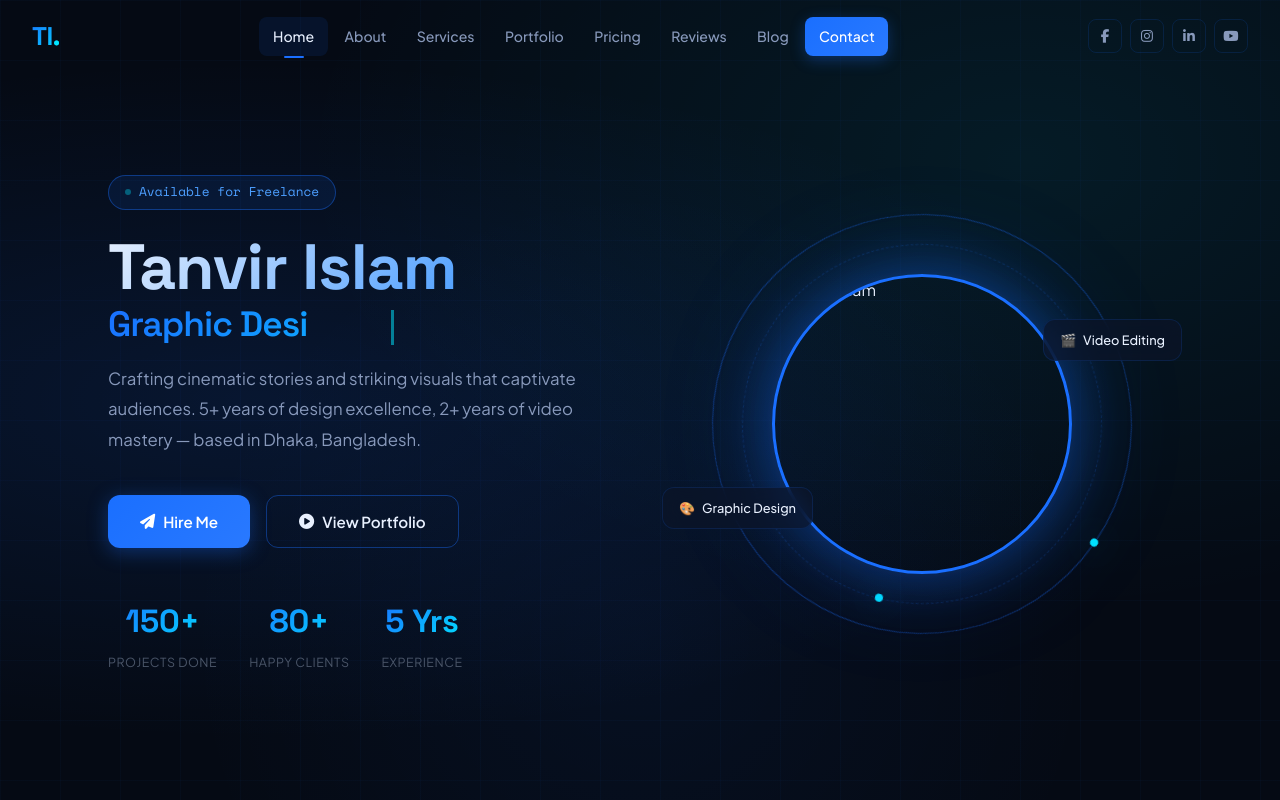
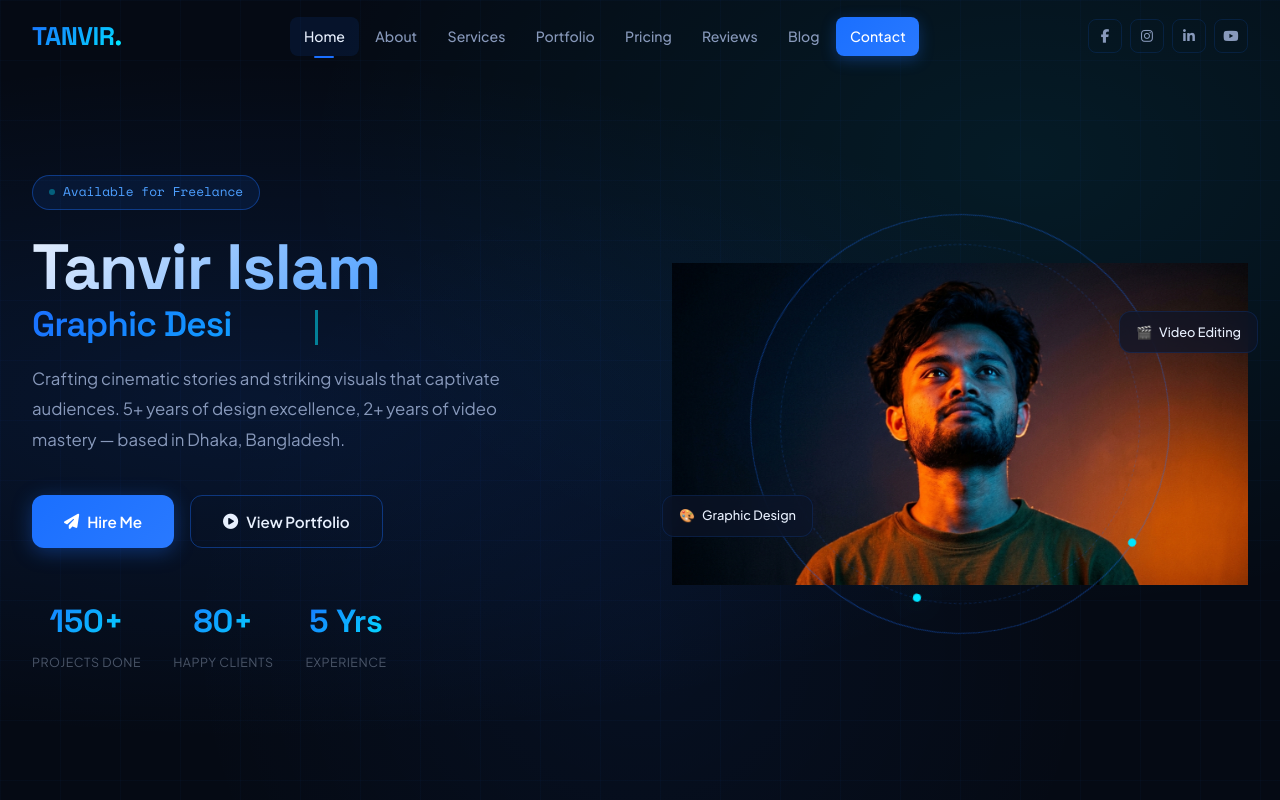
Before and after one commit to gt-tanvirislam/tanvirislam, a plain HTML site: page index.html in a window 1280 px wide. Shown: the top 800 px of the page. Drawn offline with nearby package versions, Linux system fonts and the light colour scheme; no server answers; files whose address does not match are found by name.

Commit message:
Update index.html

```diff
--- a/index.html
+++ b/index.html
@@ -14,7 +14,7 @@
 <!-- LOADING SCREEN -->
 <div id="loading-screen">
   <div class="loader-content">
-    <div class="loader-logo">TANVIR.</div>
+    <div class="loader-logo">TI.</div>
     <div class="loader-bar"><div class="loader-fill"></div></div>
   </div>
 </div>
@@ -22,7 +22,7 @@
 <!-- NAVBAR -->
 <nav id="navbar">
   <div class="nav-container">
-    <a href="index.html" class="nav-logo">TI<span>.</span></a>
+    <a href="index.html" class="nav-logo">TANVIR<span>.</span></a>
     <div class="nav-links">
       <a href="index.html" class="active">Home</a>
       <a href="about.html">About</a>
@@ -93,7 +93,7 @@
     <div class="hero-image-wrap">
       <div class="hero-image-ring"></div>
       <div class="hero-image-ring hero-image-ring-2"></div>
-      <img src="aboutphoto.jpg" alt="Tanvir Islam" class="hero-img">
+      <img src="img/herophoto.jpeg" alt="Tanvir Islam" class="img/herophoto.jpeg">
       <div class="hero-tag hero-tag-1">
         <span class="tag-icon">🎬</span> Video Editing
       </div>
```
